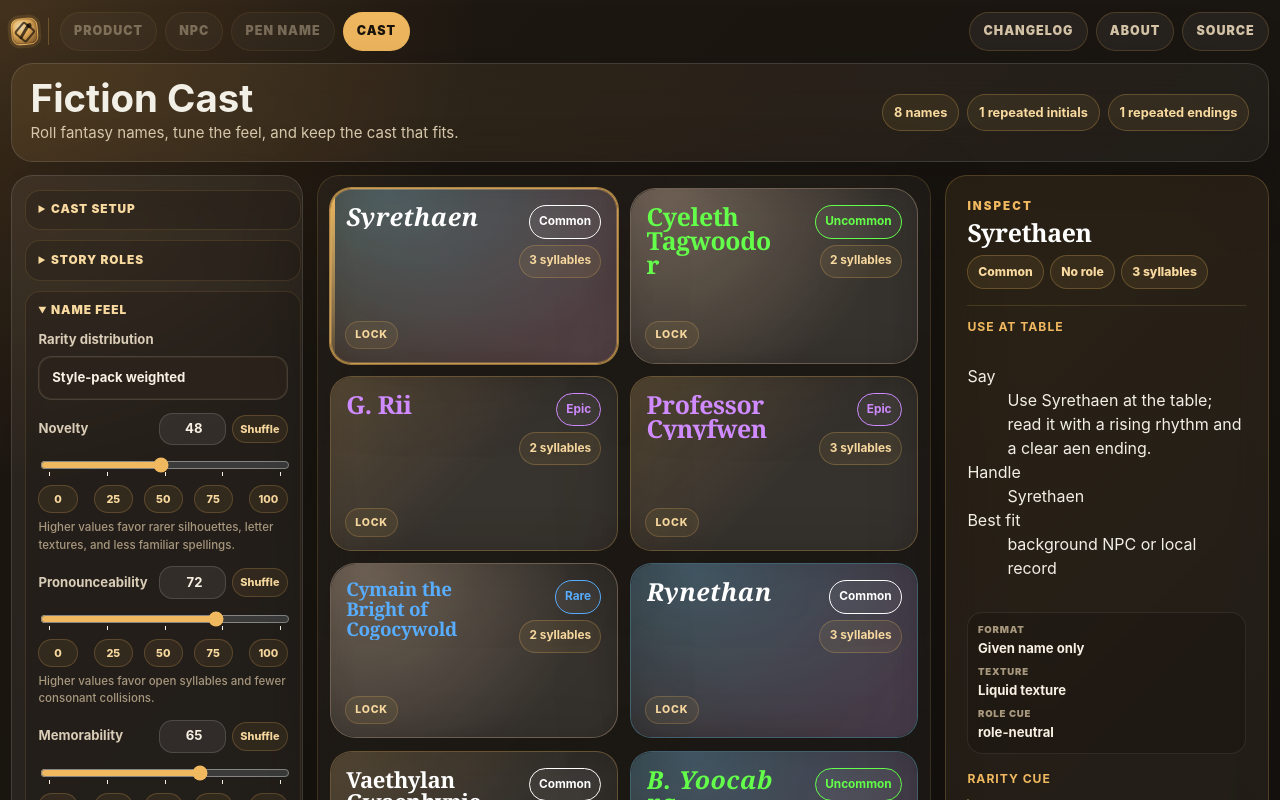
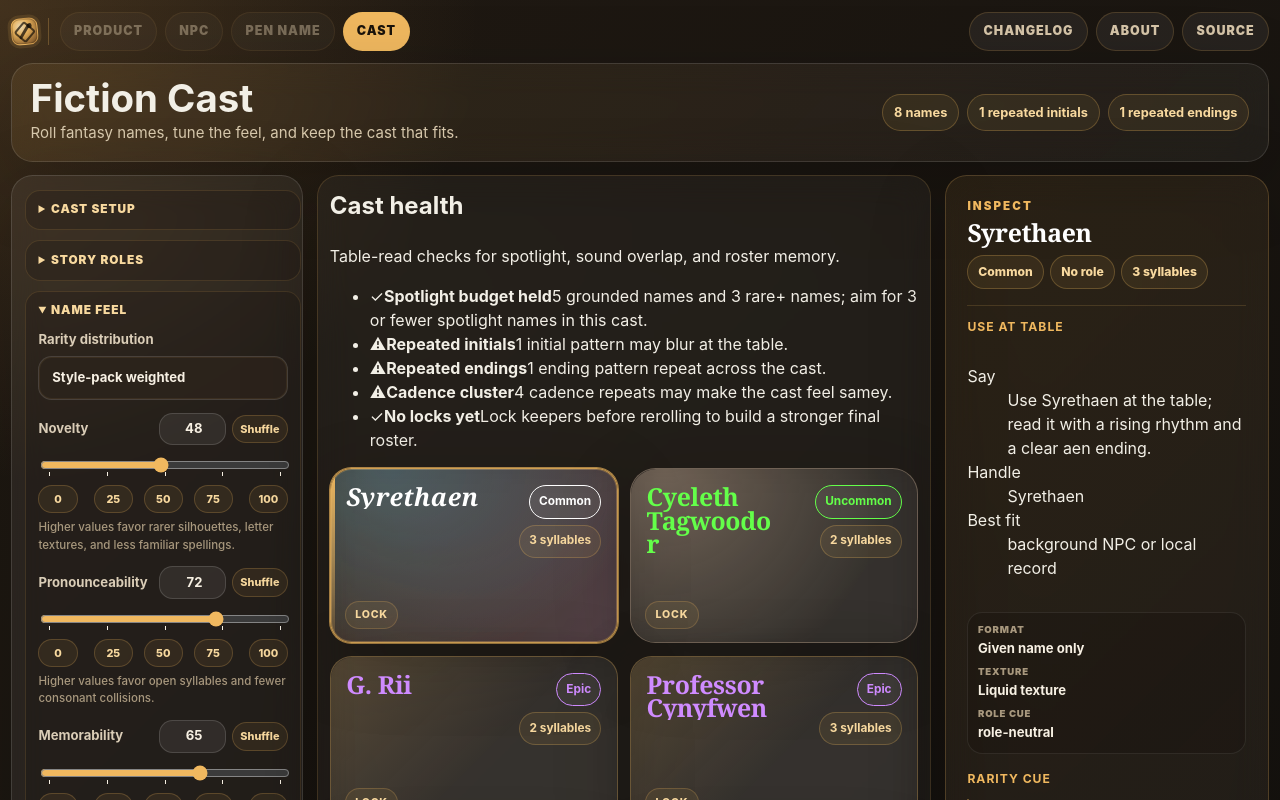
Before and after one commit to jaahay/name-forge, a React (Vite) app: page / in a window 1280 px wide. Shown: the top 800 px of the page. Built offline with nearby package versions, Linux system fonts and the light colour scheme.

Commit message:
Add cast health panel

```diff
--- a/src/ui/GeneratorView.tsx
+++ b/src/ui/GeneratorView.tsx
@@ -2,7 +2,7 @@ import { useEffect, useState, type FormEvent, type KeyboardEvent } from 'react';
 import { serializeCastAsJson, serializeCastAsMarkdown } from '../engine/export';
 import { rarityDistributionOptions } from '../engine/rarity';
 import { castRoleOptions, castRolePresetOptions, roleInfluenceOptions } from '../engine/roles';
-import type { CastRole, CastRolePresetKind, GeneratedEnsemble, GenerationSettings, NameFormatKind, RarityDistributionPresetKind, RoleInfluenceLevel, StylePackSummary } from '../engine/types';
+import type { CastRole, CastRolePresetKind, GeneratedEnsemble, GenerationSettings, NameFormatKind, RarityBand, RarityDistributionPresetKind, RoleInfluenceLevel, StylePackSummary } from '../engine/types';
 import type { NamingModeConfig } from './modes';
 import { scoreControls, type ControlKey } from './presentation';
 import { ScoreControl } from './ScoreControl';
@@ -23,6 +23,17 @@ interface GeneratorViewProps {
   onToggleLockedName: (id: string) => void;
   onClearLockedNames: () => void;
 }
+
+type CastHealthTone = 'good' | 'warn';
+
+interface CastHealthItem {
+  id: string;
+  tone: CastHealthTone;
+  label: string;
+  detail: string;
+}
+
+const spotlightRarityBands: RarityBand[] = ['rare', 'epic', 'legendary'];
 
 const formatOptions: Array<{ value: NameFormatKind; label: string }> = [
   { value: 'mixed', label: 'Mixed cast formats' },
@@ -79,6 +90,73 @@ function resolveSelectedNameId(previousSelectedId: string, ensemble: GeneratedEn
 
   const firstLocked = ensemble.names.find((name) => lockedNameIds.has(name.id));
   return firstLocked?.id ?? ensemble.names[0]?.id ?? '';
+}
+
+function castHealthFor(ensemble: GeneratedEnsemble, lockedNameIds: Set<string>): CastHealthItem[] {
+  const names = ensemble.names;
+  const spotlightCount = names.filter((name) => spotlightRarityBands.includes(name.silhouette.rarityBand)).length;
+  const groundedCount = names.length - spotlightCount;
+  const spotlightBudget = Math.max(1, Math.ceil(names.length * 0.33));
+  const initialIssueCount = ensemble.diagnostics.repeatedInitials;
+  const endingIssueCount = ensemble.diagnostics.repeatedEndings;
+  const cadenceIssueCount = ensemble.diagnostics.repeatedCadences;
+  const lockedCount = lockedNameIds.size;
+
+  const items: CastHealthItem[] = [
+    {
+      id: 'spotlight-budget',
+      tone: spotlightCount <= spotlightBudget ? 'good' : 'warn',
+      label: spotlightCount <= spotlightBudget ? 'Spotlight budget held' : 'Spotlight budget crowded',
+      detail: `${groundedCount} grounded names and ${spotlightCount} rare+ names; aim for ${spotlightBudget} or fewer spotlight names in this cast.`,
+    },
+    {
+      id: 'initials',
+      tone: initialIssueCount === 0 ? 'good' : 'warn',
+      label: initialIssueCount === 0 ? 'Distinct initials' : 'Repeated initials',
+      detail: initialIssueCount === 0 ? 'First-letter scan is clean across the roster.' : `${initialIssueCount} initial pattern${initialIssueCount === 1 ? '' : 's'} may blur at the table.`,
+    },
+    {
+      id: 'endings',
+      tone: endingIssueCount === 0 ? 'good' : 'warn',
+      label: endingIssueCount === 0 ? 'Distinct endings' : 'Repeated endings',
+      detail: endingIssueCount === 0 ? 'Terminal sounds are separated enough for table recall.' : `${endingIssueCount} ending pattern${endingIssueCount === 1 ? '' : 's'} repeat across the cast.`,
+    },
+    {
+      id: 'cadence',
+      tone: cadenceIssueCount <= 1 ? 'good' : 'warn',
+      label: cadenceIssueCount <= 1 ? 'Rhythm variety' : 'Cadence cluster',
+      detail: cadenceIssueCount <= 1 ? 'Cadences vary enough to keep names distinct.' : `${cadenceIssueCount} cadence repeats may make the cast feel samey.`,
+    },
+    {
+      id: 'locks',
+      tone: 'good',
+      label: lockedCount > 0 ? `${lockedCount} locked` : 'No locks yet',
+      detail: lockedCount > 0 ? 'Generate will preserve locked keepers and replace the rest.' : 'Lock keepers before rerolling to build a stronger final roster.',
+    },
+  ];
+
+  return items;
+}
+
+function CastHealthPanel({ ensemble, lockedNameIds }: { ensemble: GeneratedEnsemble; lockedNameIds: Set<string> }) {
+  const healthItems = castHealthFor(ensemble, lockedNameIds);
+
+  return (
+    <section className="cast-health" aria-label="Cast health">
+      <div className="cast-health-heading">
+        <h2>Cast health</h2>
+        <p>Table-read checks for spotlight, sound overlap, and roster memory.</p>
+      </div>
+      <ul className="cast-health-list">
+        {healthItems.map((item) => (
+          <li key={item.id} className={`cast-health-item ${item.tone}`}>
+            <span className="cast-health-status" aria-hidden="true">{item.tone === 'good' ? '✓' : '⚠'}</span>
+            <span><strong>{item.label}</strong>{item.detail}</span>
+          </li>
+        ))}
+      </ul>
+    </section>
+  );
 }
 
 export function GeneratorView({
@@ -148,6 +226,7 @@ export function GeneratorView({
 
   const roster = (
     <section className="roster-panel panel" aria-label="Name roster">
+      <CastHealthPanel ensemble={ensemble} lockedNameIds={lockedNameIds} />
       <div className="name-grid" aria-label="Name tiles">
         {ensemble.names.map((name) => (
           <NameCard
```
